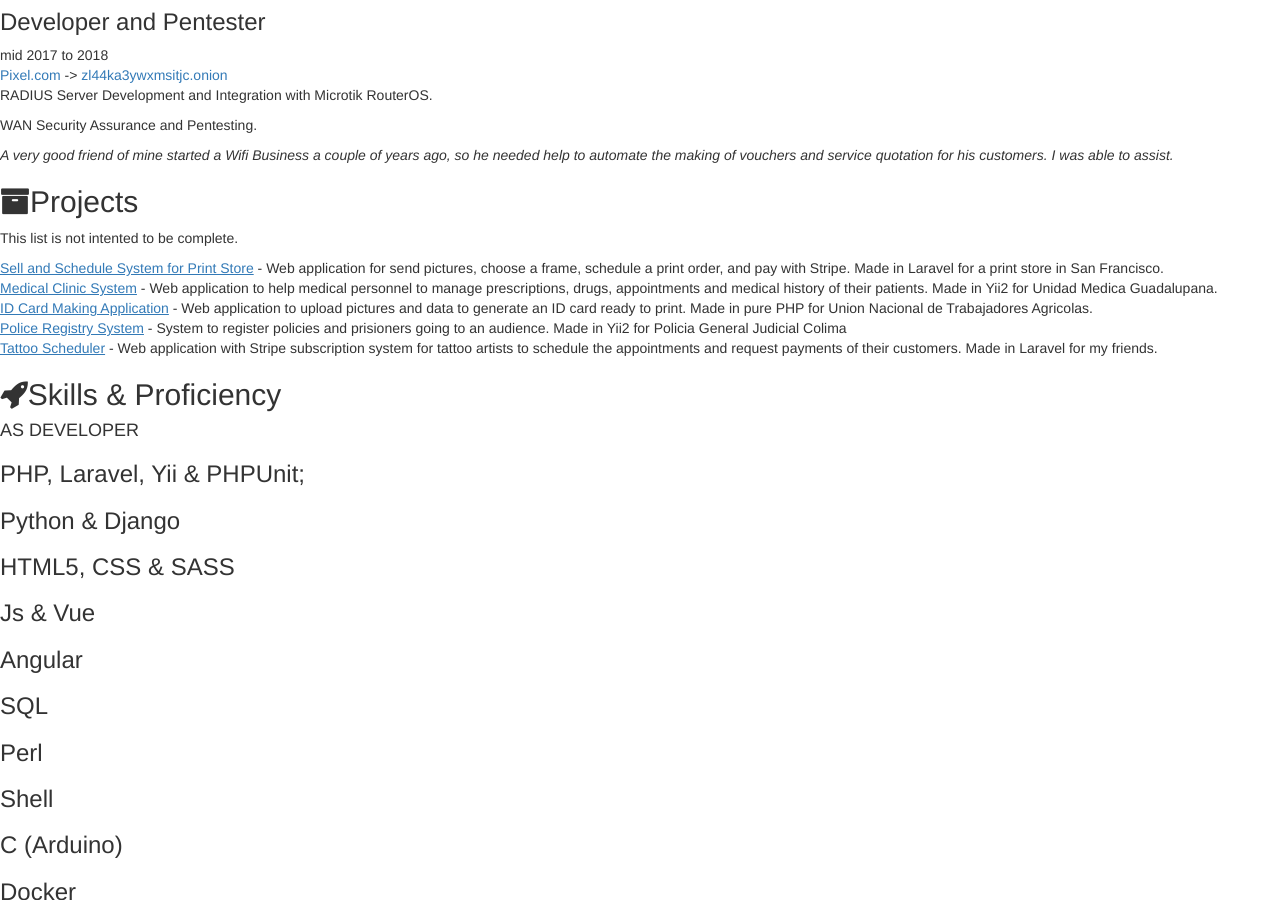
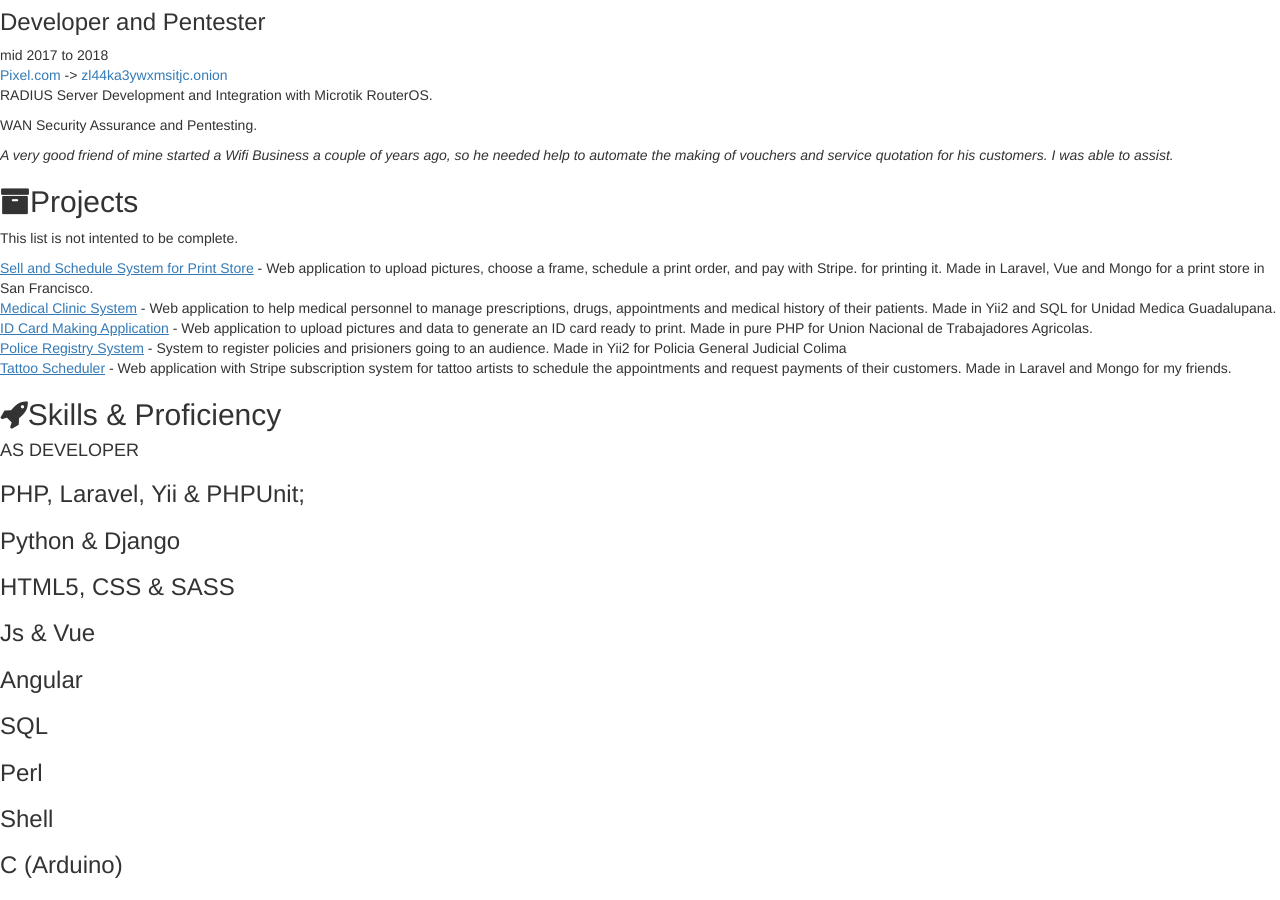
Before and after one commit to ruff0/online-cv, a Jekyll site: the page built from index.html, in a window 1280 px wide and 900 px high, scrolled down 3044 px. Built offline with Jekyll 4.4.1, drawn with Linux system fonts in a browser that asks for light colours.

Commit message:
Update projects.html

```diff
--- a/_includes/projects.html
+++ b/_includes/projects.html
@@ -5,12 +5,12 @@
                 </div><!--//intro-->
 <div class="item">
                     <span class="project-title"><a href="http://prints.400tres.com" target="_blank"><u>Sell and Schedule System for Print Store</u></a></span> -
-                    <span class="project-tagline">Web application for send pictures, choose a frame, schedule a print order, and pay with Stripe. Made in Laravel for a print store in San Francisco.</span>
+                    <span class="project-tagline">Web application to upload pictures, choose a frame, schedule a print order, and pay with Stripe. for printing it. Made in Laravel, Vue and Mongo for a print store in San Francisco.</span>
                 </div><!--//item-->
 
 <div class="item">
                     <span class="project-title"><a href="http://umg.400tres.com"><u>Medical Clinic System</u></a></span> -
-  <span class="project-tagline">Web application to help medical personnel to manage prescriptions, drugs, appointments and medical history of their patients. Made in Yii2 for Unidad Medica Guadalupana.</span>
+  <span class="project-tagline">Web application to help medical personnel to manage prescriptions, drugs, appointments and medical history of their patients. Made in Yii2 and SQL for Unidad Medica Guadalupana.</span>
 
                 </div><!--//item-->
                 <div class="item">
@@ -25,7 +25,7 @@
 
               <div class="item">
                     <span class="project-title"><a href="http://tattoo.400tres.com" target="_blank"><u>Tattoo Scheduler</u></a></span> -
-                    <span class="project-tagline">Web application with Stripe subscription system for tattoo artists to schedule the appointments and request payments of their customers. Made in Laravel for my friends.</span>
+                    <span class="project-tagline">Web application with Stripe subscription system for tattoo artists to schedule the appointments and request payments of their customers. Made in Laravel and Mongo for my friends.</span>
                 </div><!--//item-->
 
 
```
